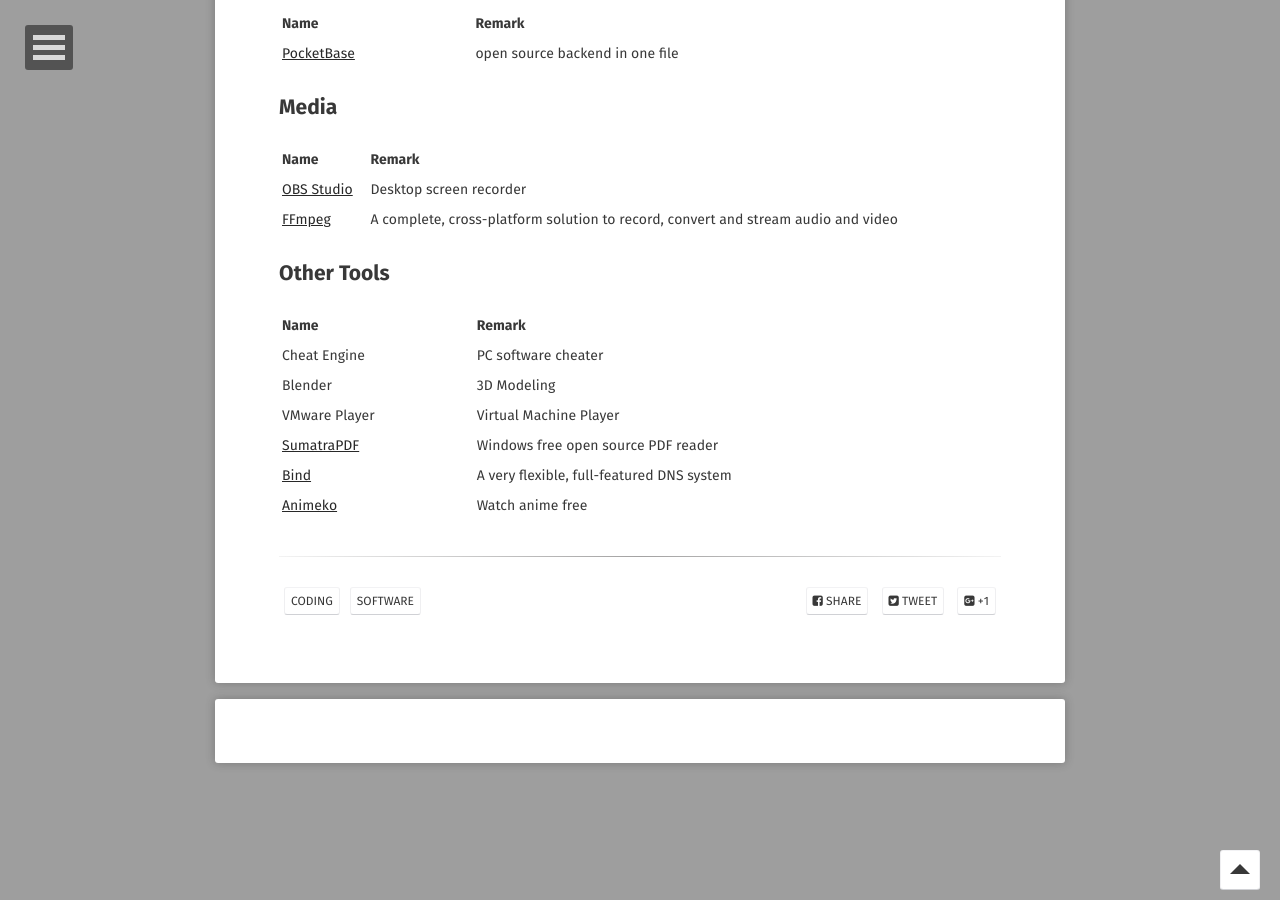
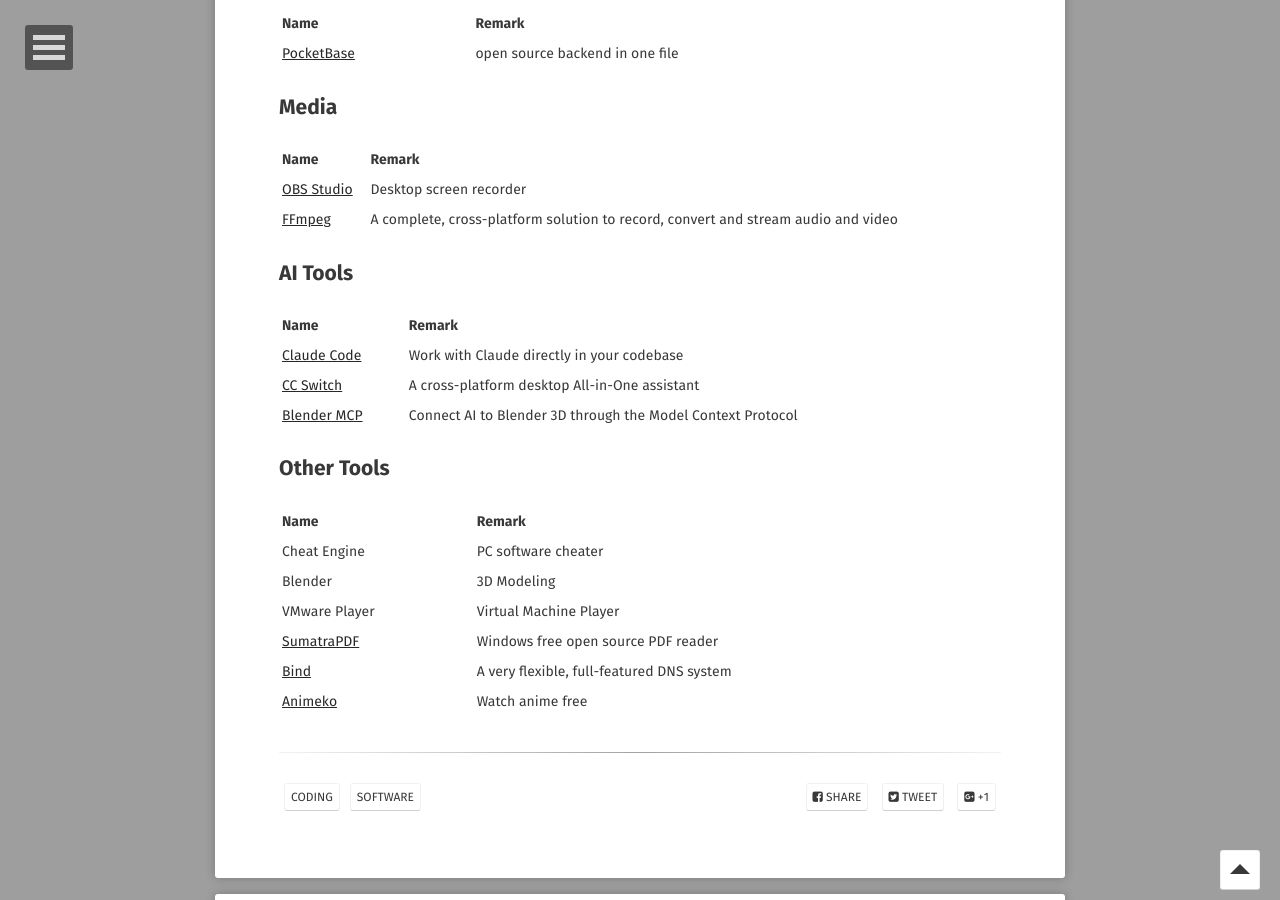
Before and after one commit to o7878x/o7878x.github.io, a Jekyll site: the page built from _posts/2024-07-07-wonderful-softwares.md, in a window 1280 px wide and 900 px high, scrolled down 4448 px. Built offline with Jekyll 4.4.1, drawn with Linux system fonts in a browser that asks for light colours; some web fonts are replaced; comment, search, counter and statistics services are not loaded.

Commit message:
feature:add AI tools

```diff
--- a/_posts/2024-07-07-wonderful-softwares.md
+++ b/_posts/2024-07-07-wonderful-softwares.md
@@ -175,6 +175,14 @@
 | [OBS Studio](https://obsproject.com/) | Desktop screen recorder |
 | [FFmpeg](https://ffmpeg.org/) | A complete, cross-platform solution to record, convert and stream audio and video |
 
+## AI Tools
+
+| Name | Remark |
+| --- | --- |
+| [Claude Code](https://claude.com/product/claude-code) | Work with Claude directly in your codebase |
+| [CC Switch](https://github.com/farion1231/cc-switch) | A cross-platform desktop All-in-One assistant |
+| [Blender MCP](https://blendermcp.org/) | Connect AI to Blender 3D through the Model Context Protocol |
+
 ## Other Tools
 
 | Name | Remark |
```
